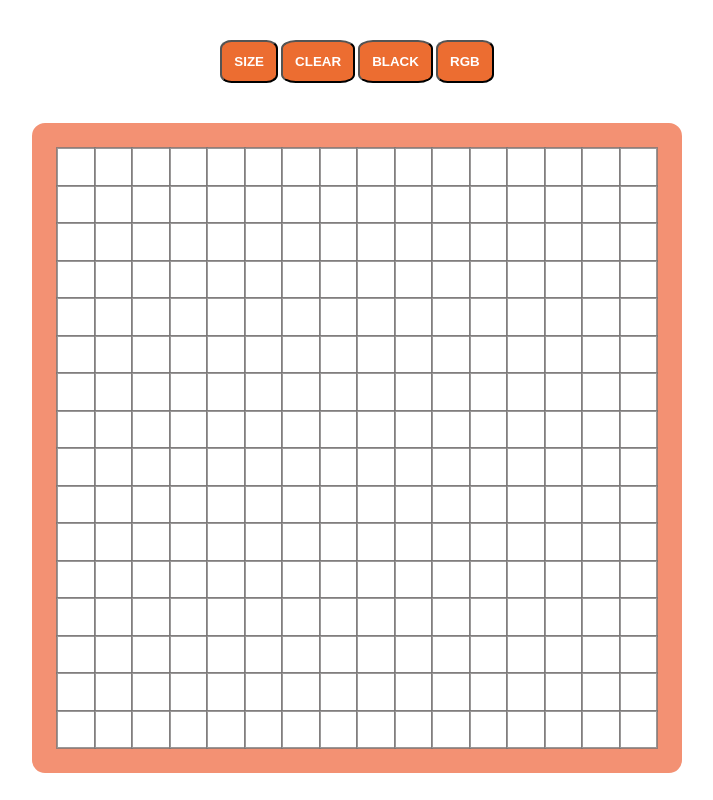
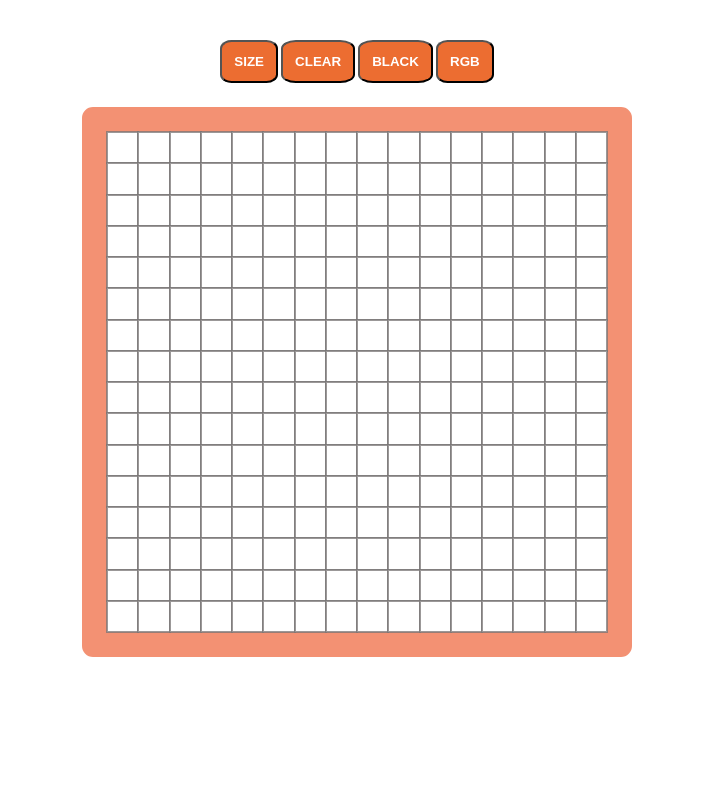
Before and after one commit to miroslavrut/etch-a-sketch, a plain HTML site: page index.html in a window 1280 px wide. Shown: the whole page, without its empty margins (283-996 px from the left). Drawn offline with Linux system fonts and the light colour scheme.

Commit message:
Change size

```diff
--- a/css/style.css
+++ b/css/style.css
@@ -27,8 +27,8 @@ button:hover {
 }
 
 #container {
-    width: 600px;
-    height: 600px;
+    width: 500px;
+    height: 500px;
     border: 25px solid rgba(235, 75, 26, 0.608);
     border-radius: 2%;
     transition: 0.2s ease-in-out;
@@ -37,7 +37,7 @@ button:hover {
 #main {
     display: flex;
     justify-content: center;
-    margin-top: 5vh;
+    margin-top: 3vh;
 }
 
 #container > div {
```
